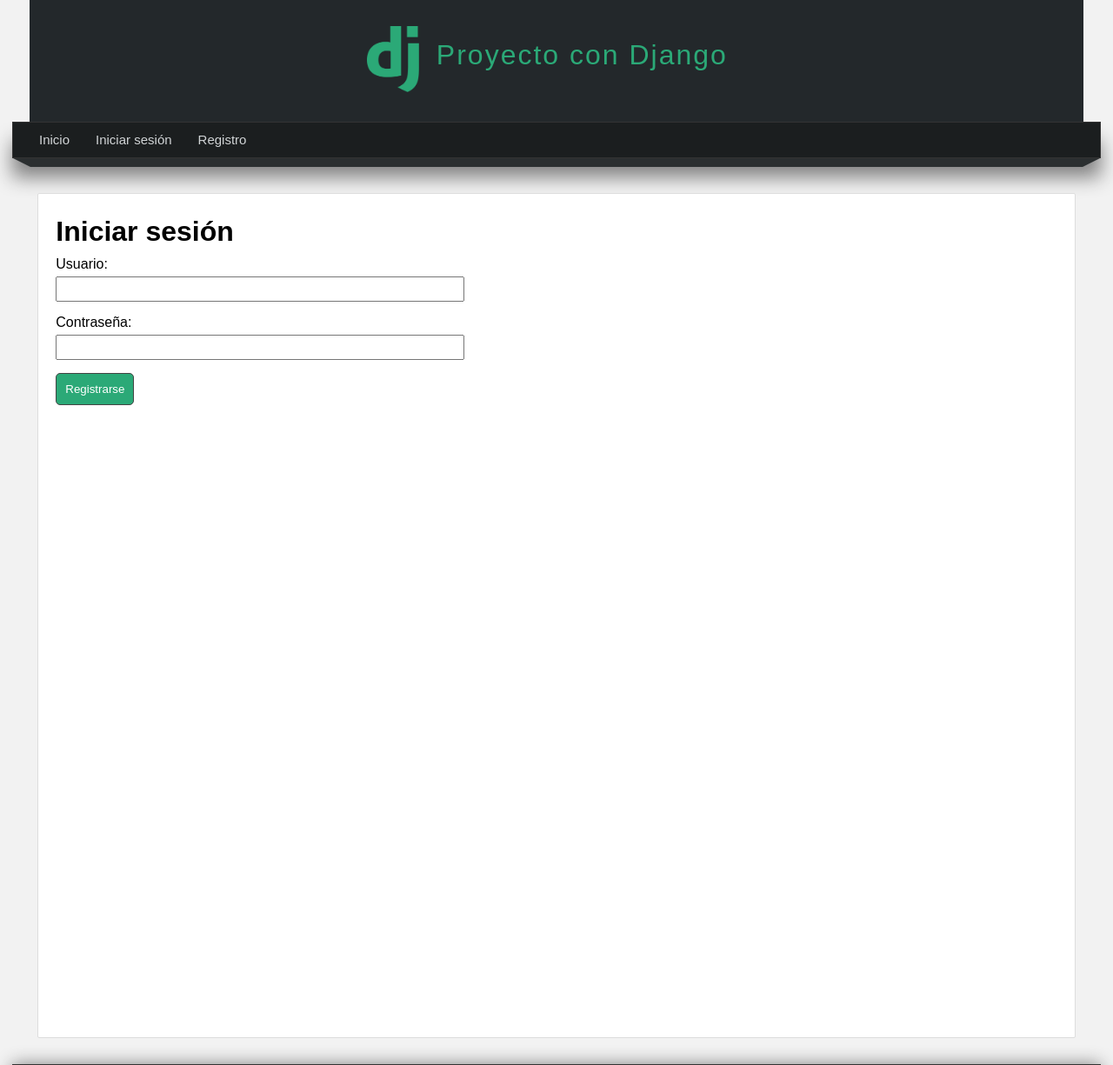
After one commit to santi4246/project-blog-django, a Django app: page /login/ in a window 1280 px wide. The commit adds this page. Shown: the top 1225 px of the page at 87% size. Run offline with Django 3.2, Linux system fonts and the light colour scheme.

Commit message:
login y register

```diff
--- a/ProyectoDjango/Blog/views.py
+++ b/ProyectoDjango/Blog/views.py
@@ -1,8 +1,10 @@
 from django.shortcuts import render, get_object_or_404
 from .models import Category, Article
 from django.core.paginator import Paginator
+from django.contrib.auth.decorators import login_required
 
 # Create your views here.
+@login_required(login_url='/login/')
 def list(request):
     # Sacar artículos
     articles = Article.objects.all().order_by('-created_at')
@@ -16,6 +18,7 @@ def list(request):
         'articles': page_articles
     })
 
+@login_required(login_url='/login/')
 def category(request, category_id):
     category = get_object_or_404(Category, pk=category_id)
     # articles = Article.objects.filter(categories=category).order_by('-created_at')
@@ -24,6 +27,7 @@ def category(request, category_id):
         'category': category,
     })
 
+@login_required(login_url='/login/')
 def article(request, article_id):
     article = get_object_or_404(Article, pk=article_id)
     return render(request, 'articles/detalle.html', {
--- a/ProyectoDjango/MainApp/forms.py
+++ b/ProyectoDjango/MainApp/forms.py
@@ -4,9 +4,6 @@ from django.contrib.auth.forms import UserCreationForm
 from django.contrib.auth.models import User
 
 class RegisterForm(UserCreationForm):
-    email = forms.EmailField(label="Correo electrónico")
-    first_name = forms.CharField(label="Nombre", max_length=100)
-    last_name = forms.CharField(label="Apellido", max_length=100)
 
     class Meta:
         model = User
--- a/ProyectoDjango/MainApp/static/css/styles.css
+++ b/ProyectoDjango/MainApp/static/css/styles.css
@@ -219,6 +219,8 @@ nav > ul > li:hover > ul > li:hover a {
 }
 
 .box form input[type="text"],
+.box form input[type="email"],
+.box form input[type="password"],
 .box form textarea {
     width: 100%;
     margin-bottom: 10px;
@@ -240,6 +242,23 @@ nav > ul > li:hover > ul > li:hover a {
     border: 1px solid #444;
     border-radius: 5px;
     transition: 300ms all;
+}
+
+.message,
+.alert-success {
+    padding: 20px;
+    background: #1f7e58;
+    color: white;
+    text-align: center;
+    margin-bottom: 10px;
+}
+
+.alert-warning {
+    padding: 20px;
+    background: #e74c3c;
+    color: white;
+    text-align: center;
+    margin-bottom: 10px;
 }
 
 .box form input[type="submit"]:hover,
@@ -338,11 +357,3 @@ footer{
 .red{
     color: red;
 }
-
-.message{
-    padding: 20px;
-    background: #1f7e58;
-    color: white;
-    text-align: center;
-    margin-bottom: 10px;
-}
--- a/ProyectoDjango/MainApp/templates/Layouts/layout.html
+++ b/ProyectoDjango/MainApp/templates/Layouts/layout.html
@@ -27,6 +27,7 @@
     <nav>
         <ul>
             <li><a href="{% url 'index' %}">Inicio</a></li>
+            {% if user.email %}
                 <li>
                     <a href="{% url 'list_articles' %}">Categorías</a>
                     <ul>
@@ -38,7 +39,11 @@
                 {% for page in pages %}
                     <li><a href="{% url 'pagina' page.2 %}">{{ page.1 }}</a></li>
                 {% endfor %}
+                <li><a href="{% url 'logout' %}">Cerrar sesión</a></li>
+            {% else %}
+                    <li><a href="{% url 'login' %}">Iniciar sesión</a></li>
                     <li><a href="{% url 'registro' %}">Registro</a></li>
+            {% endif %}
         </ul>
     </nav>
     <div class = "bar">
--- /dev/null
+++ b/ProyectoDjango/MainApp/templates/Users/login.html
@@ -0,0 +1,22 @@
+{% extends 'Layouts/layout.html' %}
+
+{% block title %} {{ title }} {% endblock %}
+
+{% block content %}
+    <h1>{{ title }}</h1>
+    {{  register_form.errors }}
+    {% if messages %}
+        {% for message in messages %}
+            <div class="alert-warning">
+                {{ message }}
+            </div>
+        {% endfor %}
+    {% endif %}
+    <form method="POST" action="">
+        {% csrf_token %}
+        <label for="username">Usuario: </label>
+        <input type="text" name="username"></input>
+        <label for="password">Contraseña: </label>
+        <input type="password" name="password"></input>
+        <button type="submit" value="Login">Registrarse</button>
+{% endblock %}
--- a/ProyectoDjango/MainApp/urls.py
+++ b/ProyectoDjango/MainApp/urls.py
@@ -5,4 +5,6 @@ urlpatterns = [
     path('', views.index, name='index'),
     path('inicio/', views.index, name='inicio'),
     path('registro/', views.register_page, name='registro'),
+    path('login/', views.login_page, name='login'),
+    path('logout/', views.logout_user, name='logout'),
 ]
--- a/ProyectoDjango/MainApp/views.py
+++ b/ProyectoDjango/MainApp/views.py
@@ -1,6 +1,8 @@
 from django.shortcuts import render, redirect
 from django.contrib.auth.forms import UserCreationForm
 from .forms import RegisterForm
+from django.contrib import messages
+from django.contrib.auth import authenticate, login, logout
 
 # Create your views here.
 def index(request):
@@ -14,13 +16,39 @@ def about(request):
     })
 
 def register_page(request):
-    register_form = RegisterForm()
-    if request.method == 'POST':
-        register_form = RegisterForm(request.POST)
-        if register_form.is_valid():
-            register_form.save()
-            return redirect("inicio")
-    return render(request, 'Users/register.html', {
-    'title': 'Registro',
-    'register_form': register_form
-    })
+    if request.user.is_authenticated:
+        return redirect("inicio")
+    else:
+        register_form = RegisterForm()
+        if request.method == 'POST':
+            register_form = RegisterForm(request.POST)
+            if register_form.is_valid():
+                register_form.save()
+                messages.success(request, 'Te has registrado correctamente')
+                return redirect("inicio")
+        return render(request, 'Users/register.html', {
+        'title': 'Registro',
+        'register_form': register_form
+        })
+
+def login_page(request):
+    if request.user.is_authenticated:
+        return redirect("inicio")
+    else:
+        if request.method == 'POST':
+            username = request.POST.get('username')
+            password = request.POST.get('password')
+            user = authenticate(request, username=username, password=password)
+            if user is not None:
+                login(request, user)
+                return redirect('inicio')
+            else:
+                messages.warning(request, 'Datos ingresados incorrectamente')
+                return redirect('login')
+        return render(request, 'Users/login.html', {
+        'title': 'Iniciar sesión',
+        })
+
+def logout_user(request):
+    logout(request)
+    return redirect('login')
--- a/ProyectoDjango/Pages/views.py
+++ b/ProyectoDjango/Pages/views.py
@@ -1,7 +1,9 @@
 from django.shortcuts import render
 from .models import Page
+from django.contrib.auth.decorators import login_required
 
 # Create your views here.
+@login_required(login_url='login')
 def page(request, slug):
     page = Page.objects.get(slug=slug)
     return render(request, 'pages/page.html', {
```
Also changed, not shown: ProyectoDjango/MainApp/templates/MainApp/index.html (+17 -0 lines), ProyectoDjango/MainApp/templates/Users/register.html (+2 -11 lines), ProyectoDjango/db.sqlite3. Lines whose indentation alone changed are shown as unchanged.
